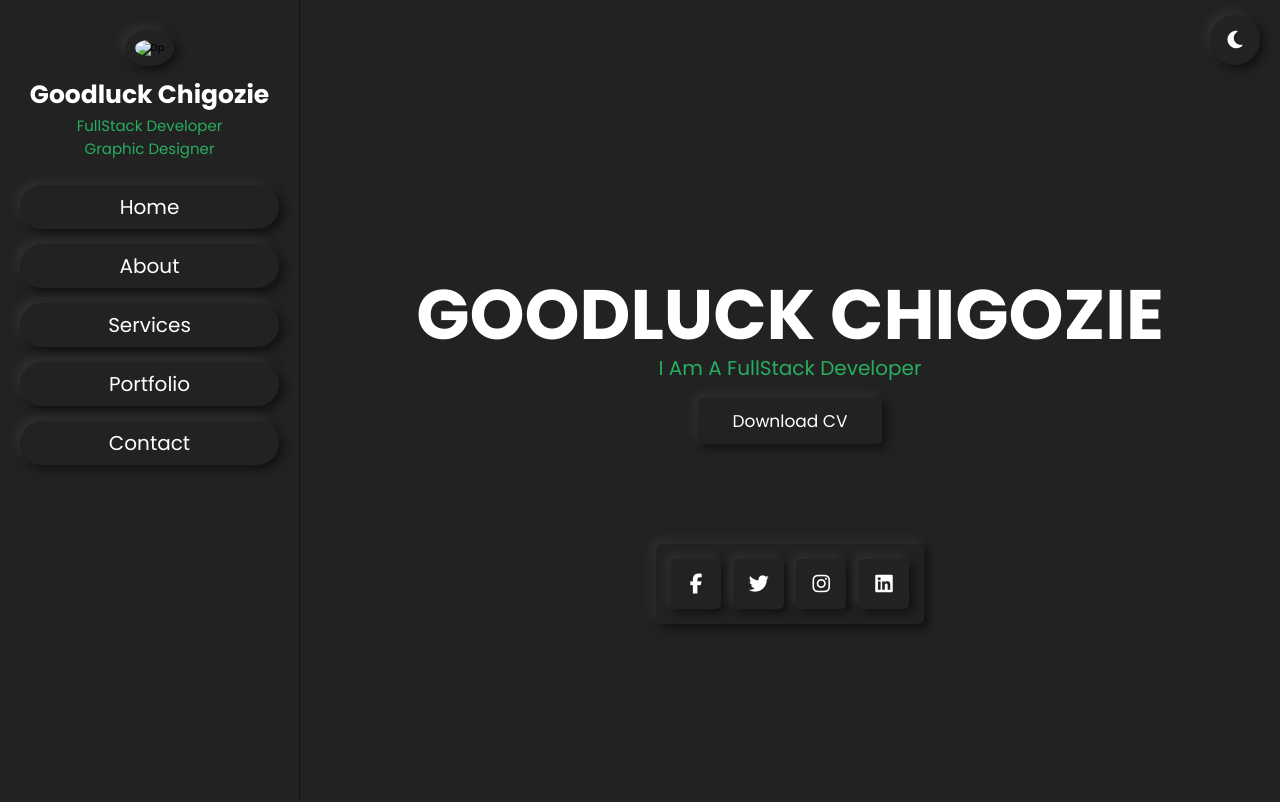
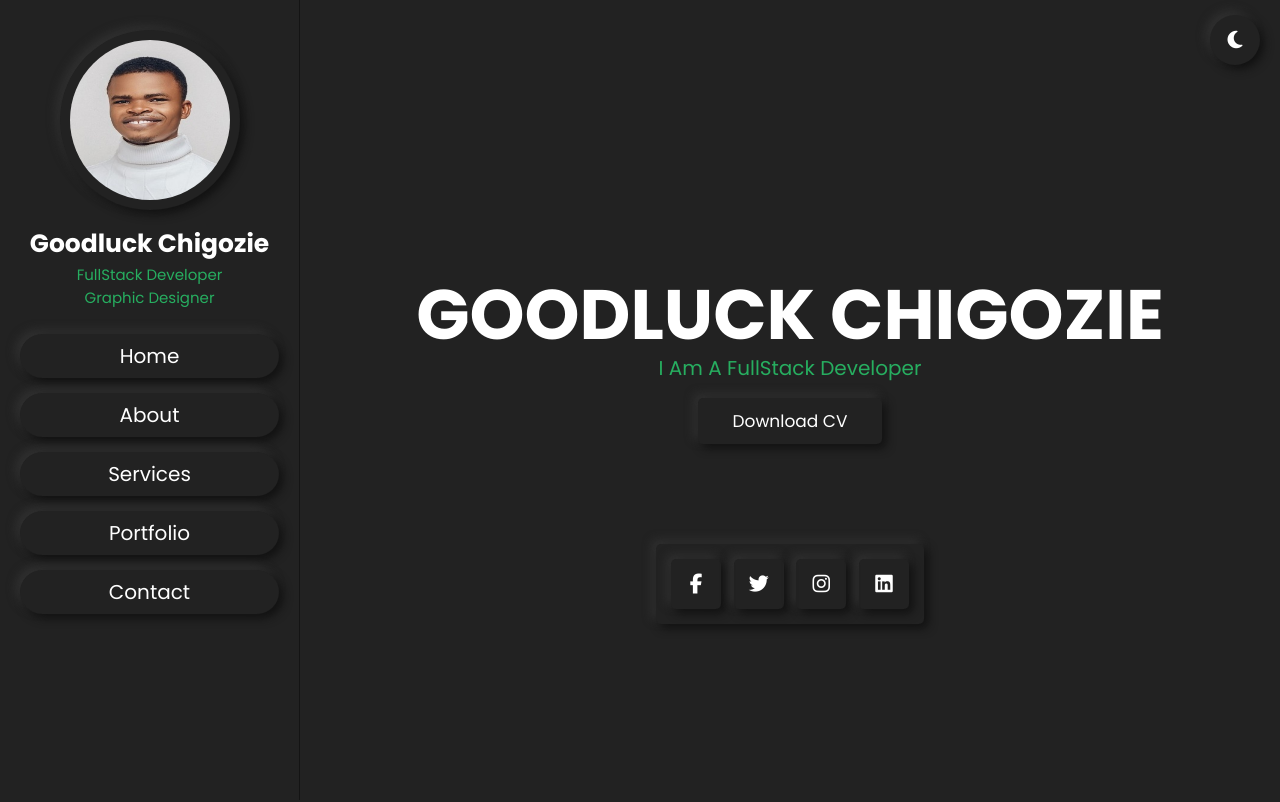
Before and after one commit to luckyB342/portfolio, a plain HTML site: page index.html in a window 1280 px wide. Shown: the top 802 px of the page. Drawn offline with Linux system fonts and the light colour scheme.

Commit message:
Update index.html

```diff
--- a/index.html
+++ b/index.html
@@ -20,7 +20,7 @@
 <header class="header">
 
     <div class="user">
-        <img src="./other_files/user-img.png" alt="dp">
+        <img src="./other_files/user-img.jpg" alt="dp">
         <h3>Goodluck Chigozie</h3>
         <p>FullStack developer</p>
         <p>Graphic Designer</p>
```
